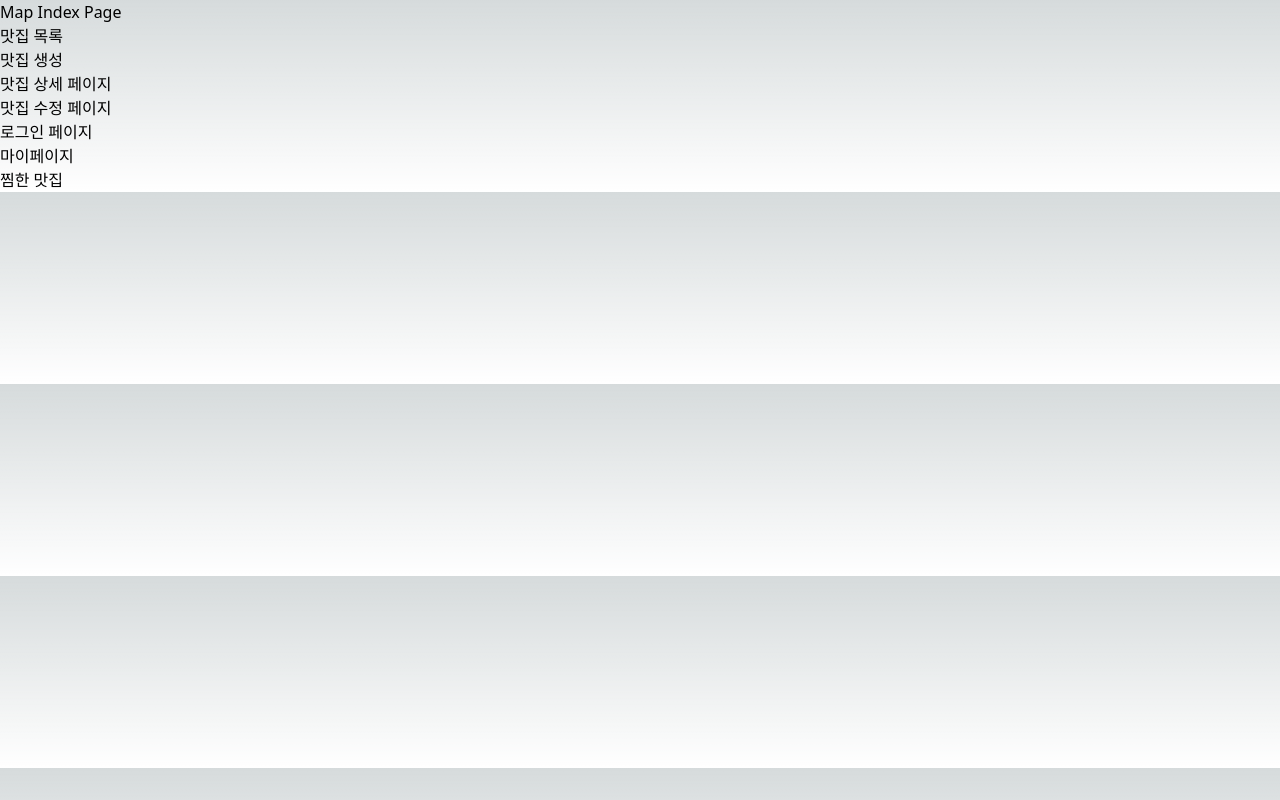
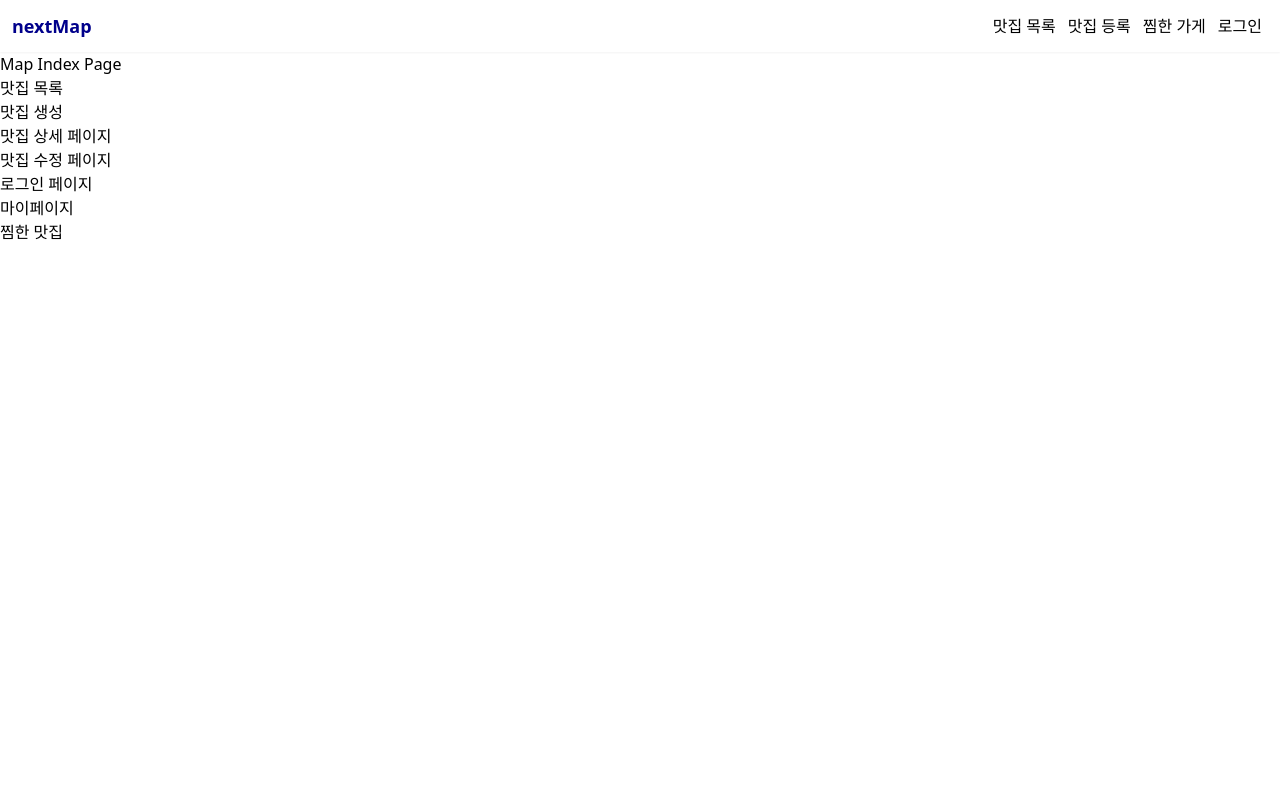
Before and after one commit to korca0220/fs-next-map, a Next.js app: page / in a window 1280 px wide. Built offline with nearby package versions, Linux system fonts and the light colour scheme.

Commit message:
add layout

```diff
--- /dev/null
+++ b/src/components/Layout.tsx
@@ -0,0 +1,15 @@
+import { ReactNode } from "react";
+import Navbar from "./Navbar";
+
+interface LayoutProps {
+  children: ReactNode;
+}
+
+export default function Layout({ children }: LayoutProps) {
+  return (
+    <div className="layout">
+      <Navbar />
+      {children}
+    </div>
+  );
+}
--- /dev/null
+++ b/src/components/Navbar.tsx
@@ -0,0 +1,56 @@
+import Link from "next/link";
+import { useState } from "react";
+
+import { AiOutlineClose } from "react-icons/ai";
+import { BiMenu } from "react-icons/bi";
+
+export default function Navbar() {
+  const [isOpen, setIsOpen] = useState(false);
+
+  return (
+    <>
+      <div className="navbar">
+        <div className="navbar__logo">nextMap</div>
+        <div className="navbar__list">
+          <Link href={"/stores"} className="navbar__list--item">
+            맛집 목록
+          </Link>
+          <Link href={"/stores/new"} className="navbar__list--item">
+            맛집 등록
+          </Link>
+          <Link href={"users/likes"} className="navbar__list--item">
+            찜한 가게
+          </Link>
+          <Link href={"users/login"} className="navbar__list--item">
+            로그인
+          </Link>
+        </div>
+        <div
+          role="presentation"
+          className="navbar__button"
+          onClick={() => setIsOpen((value) => !value)}
+        >
+          {isOpen ? <AiOutlineClose /> : <BiMenu />}
+        </div>
+      </div>
+      {isOpen && (
+        <div className="navbar--mobile">
+          <div className="navbar__list--mobile">
+            <Link href={"/stores"} className="navbar__list--item--mobile">
+              맛집 목록
+            </Link>
+            <Link href={"/stores/new"} className="navbar__list--item--mobile">
+              맛집 등록
+            </Link>
+            <Link href={"users/likes"} className="navbar__list--item--mobile">
+              찜한 가게
+            </Link>
+            <Link href={"users/login"} className="navbar__list--item--mobile">
+              로그인
+            </Link>
+          </div>
+        </div>
+      )}
+    </>
+  );
+}
--- a/src/pages/index.tsx
+++ b/src/pages/index.tsx
@@ -1,9 +1,10 @@
+import Layout from "@/components/Layout";
 import Link from "next/link";
 
 export default function Home() {
   return (
     <>
-      <div>
+      <Layout>
         <h1>Map Index Page</h1>
         <ul>
           <li>
@@ -28,7 +29,7 @@
             <Link href={"/users/likes"}>찜한 맛집</Link>
           </li>
         </ul>
-      </div>
+      </Layout>
     </>
   );
 }
--- a/src/styles/globals.css
+++ b/src/styles/globals.css
@@ -2,32 +2,80 @@
 @tailwind components;
 @tailwind utilities;
 
-:root {
-  --foreground-rgb: 0, 0, 0;
-  --background-start-rgb: 214, 219, 220;
-  --background-end-rgb: 255, 255, 255;
+.navbar {
+  display: flex;
+  justify-content: space-between;
+  align-items: center;
+  position: fixed;
+  width: 100%;
+  top: 0;
+  height: 52px;
+  box-shadow: 0 1px 2px 0 rgb(0 0 0 /0.05);
+  background-color: white;
 }
 
-@media (prefers-color-scheme: dark) {
-  :root {
-    --foreground-rgb: 255, 255, 255;
-    --background-start-rgb: 0, 0, 0;
-    --background-end-rgb: 0, 0, 0;
+.navbar__logo {
+  color: darkblue;
+  font-size: 18px;
+  font-weight: 600;
+  cursor: pointer;
+  padding: 0px 12px;
+}
+
+.navbar__list {
+  padding: 0px 18px;
+  display: flex;
+  gap: 12px;
+  align-items: center;
+}
+
+.navbar__button {
+  display: none;
+  cursor: pointer;
+}
+
+.navbar__list--item {
+  cursor: pointer;
+}
+
+.navbar__list--item :hover {
+  color: darkgrey;
+}
+
+.layout {
+  padding-top: 52px;
+}
+
+@media only screen and (max-width: 600px) {
+  .navbar--mobile {
+    position: fixed;
+    width: 100%;
+    top: 52px;
+    background: darkblue;
+    color: white;
+    height: 100%;
+  }
+  .navbar__list {
+    display: none;
+  }
+
+  .navbar__button {
+    display: block;
+    padding: 0px 18px;
+  }
+
+  .navbar__list--item--mobile {
+    cursor: pointer;
+  }
+
+  .navbar__list--item--mobile :hover {
+    color: darkgrey;
+  }
+  .navbar__list--mobile {
+    display: flex;
+    flex-direction: column;
+    gap: 16px;
+    align-items: start;
+    padding: 24px 16px;
   }
 }
-
-body {
-  color: rgb(var(--foreground-rgb));
-  background: linear-gradient(
-      to bottom,
-      transparent,
-      rgb(var(--background-end-rgb))
-    )
-    rgb(var(--background-start-rgb));
-}
-
-@layer utilities {
-  .text-balance {
-    text-wrap: balance;
-  }
-}
```
Also changed, not shown: package.json (+5 -4 lines), 1 other file (tests, documents, lock files or other folders).
